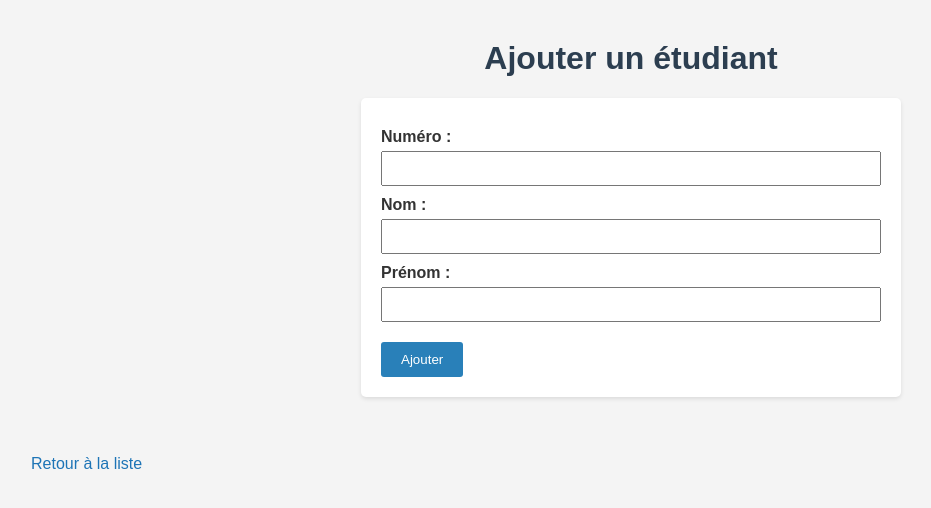
After one commit to chanaelstar/IMAC1-S2-Workshop-Archi-Web, a Flask app: page /traitement in a window 1280 px wide. The commit adds this page. Shown: the top 508 px of the page, without its empty margins (9-940 px from the left). Run offline with Flask 3, Linux system fonts and the light colour scheme; parts of the project's set-up code (start-up, migrations or seed data) failed here and were passed over.

Commit message:
gestion ajout + css

```diff
--- a/server.py
+++ b/server.py
@@ -5,12 +5,12 @@ import mysql.connector
 myapp = Flask(__name__)
 CORS(myapp)
 
-mydB = mysql.connector.connect (
-     host="localhost",
-     user="root",
-     #password="",
-     #database="test"
-)
+# mydB = mysql.connector.connect (
+#      host="localhost",
+#      user="root",
+#      #password="",
+#      #database="test"
+# )
 
 default = {"num_etudiant": 1, "nom": "Dupont", "prenom": "Jean"}
 test = {"num_etudiant": 2, "nom": "Leclerc", "prenom": "Charles"}
@@ -103,7 +103,17 @@ def ajout():
     nom = request.form["nom"]
     prenom = request.form["prenom"]
 
+    etudiant = {
+        "num_etudiant": num_etudiant,
+        "nom": nom,
+        "prenom": prenom
+    }
+    liste_etudiants.append(etudiant)
     return affichage()
+
+@myapp.route("/traitement")
+def traitement():
+    return render_template("ajout.html")
 
 @myapp.route("/suppression/<int:value>")
 def suppression(value):
--- /dev/null
+++ b/static/styles.css
@@ -0,0 +1,98 @@
+/* Structure globale */
+body {
+    font-family: Arial, sans-serif;
+    margin: 40px;
+    background-color: #f4f4f4;
+    color: #333;
+}
+
+h1 {
+    text-align: center;
+    color: #2c3e50;
+}
+
+p {
+    margin: 20px 0;
+}
+
+/* Table d'affichage */
+table {
+    width: 100%;
+    border-collapse: collapse;
+    margin-top: 20px;
+    background-color: white;
+}
+
+table th, table td {
+    border: 1px solid #ccc;
+    padding: 10px;
+    text-align: left;
+}
+
+table th {
+    background-color: #2980b9;
+    color: white;
+}
+
+/* Liens d'action dans le tableau */
+table a {
+    color: #2980b9;
+    text-decoration: none;
+}
+
+table a:hover {
+    text-decoration: underline;
+}
+
+
+/* Formulaires */
+form {
+    background-color: white;
+    padding: 20px;
+    border-radius: 5px;
+    max-width: 500px;
+    margin: 20px auto;
+    box-shadow: 0 2px 4px rgba(0, 0, 0, 0.1);
+}
+
+form label {
+    display: block;
+    margin-top: 10px;
+    font-weight: bold;
+}
+
+form input[type="text"],
+form input[type="number"] {
+    width: 100%;
+    padding: 8px;
+    margin-top: 5px;
+    box-sizing: border-box;
+}
+
+form input[type="submit"],
+button {
+    margin-top: 20px;
+    padding: 10px 20px;
+    background-color: #2980b9;
+    color: white;
+    border: none;
+    border-radius: 3px;
+    cursor: pointer;
+}
+
+form input[type="submit"]:hover,
+button:hover {
+    background-color: #1c5980;
+}
+
+/* Liens simples */
+a {
+    display: inline-block;
+    margin-top: 20px;
+    color: #1d74b6;
+    text-decoration: none;
+}
+
+a:hover {
+    text-decoration: underline;
+}
--- a/templates/accueil.html
+++ b/templates/accueil.html
@@ -3,7 +3,7 @@
     <head>
         <meta charset="utf-8">
         <meta name="viewport" content="width=device-width, initial-scale=1" />
-        <link href="styles/main.css" rel="stylesheet">
+        <link href="/static/styles.css" rel="stylesheet">
         <title>Workshop E3 IMAC</title>
     </head>
 
--- /dev/null
+++ b/templates/ajout.html
@@ -0,0 +1,28 @@
+<!DOCTYPE html>
+<html>
+  <head>
+        <meta charset="utf-8">
+        <meta name="viewport" content="width=device-width, initial-scale=1" />
+        <link href="/static/styles.css" rel="stylesheet">
+        <title>Workshop E3 IMAC</title>
+    </head>
+
+    <body>
+        <h1>Ajouter un étudiant</h1>
+        <form action="/ajout" method="POST">
+            <label for="num_etud">Numéro :</label>
+            <input type="text" id="num_etudiant" name="num_etudiant" required><br>
+
+            <label for="nom">Nom :</label>
+            <input type="text" id="nom" name="nom" required><br>
+
+            <label for="prenom">Prénom :</label>
+            <input type="text" id="prenom" name="prenom" required><br>
+
+            <input type="submit" value="Ajouter">
+        </form>
+        <br>
+        <a href="/liste_etudiants">Retour à la liste</a>
+    </body>
+
+</html>
--- a/templates/modification_page.html
+++ b/templates/modification_page.html
@@ -3,7 +3,7 @@
     <head>
         <meta charset="utf-8">
         <meta name="viewport" content="width=device-width, initial-scale=1" />
-        <link href="styles/main.css" rel="stylesheet">
+        <link href="/static/styles.css" rel="stylesheet">
         <title>Workshop E3 IMAC</title>
     </head>
 
```
Also changed, not shown: templates/affichage_etud.html (+9 -4 lines).
